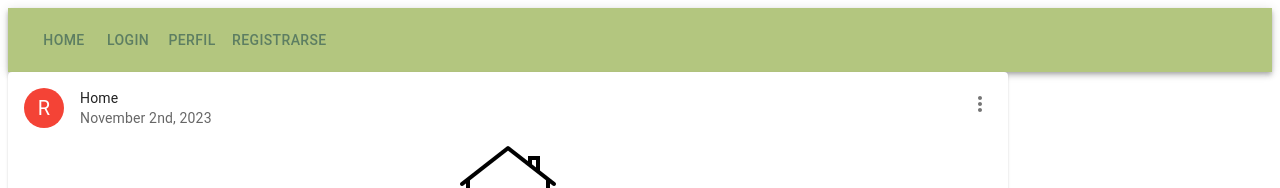
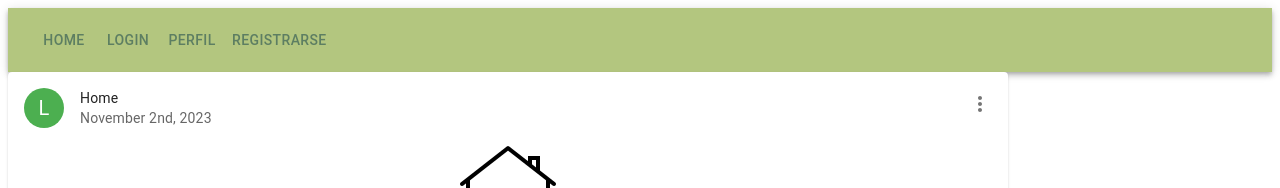
Before and after one commit to Agus-IG/practico-react, a React (Vite) app: page / in a window 1280 px wide. Shown: the top 188 px of the page. Built offline with nearby package versions, Linux system fonts and the light colour scheme.

Commit message:
toquecitos jaja modifiquen obvio cuando deban

```diff
--- a/src/components/Post.jsx
+++ b/src/components/Post.jsx
@@ -6,7 +6,7 @@ import CardActions from '@mui/material/CardActions';
 import Avatar from '@mui/material/Avatar';
 import IconButton from '@mui/material/IconButton';
 import Typography from '@mui/material/Typography';
-import { red } from '@mui/material/colors';
+import { green, red } from '@mui/material/colors';
 import FavoriteIcon from '@mui/icons-material/Favorite';
 import ShareIcon from '@mui/icons-material/Share';
 import MoreVertIcon from '@mui/icons-material/MoreVert';
@@ -17,8 +17,8 @@ function PostCard() {
     <Card sx={{ maxWidth: 1000, maxHeight: 1000, }}>
         <CardHeader
         avatar={
-            <Avatar sx={{ bgcolor: red[500] }} aria-label="recipe">
-            R
+            <Avatar sx={{ bgcolor: green[500] }} aria-label="recipe">
+            L
             </Avatar>
         }
         action={
```
